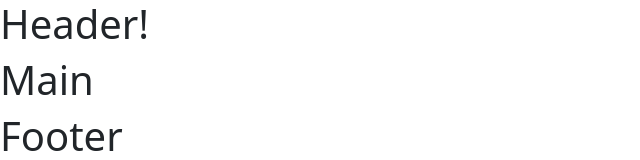
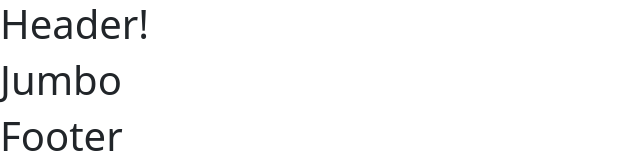
Before and after one commit to giuliatognali/boolsteam-frontend, a Vue app: page / in a window 1280 px wide. Shown: the top 160 px of the page, without its empty margins (0-640 px from the left). Built offline with nearby package versions, Linux system fonts and the light colour scheme.

Commit message:
scaffolding components

```diff
--- /dev/null
+++ b/src/components/DiscountGames.vue
@@ -0,0 +1,14 @@
+<script>
+export default{
+  name: 'DiscountGames'
+}
+</script>
+
+<template>
+
+</template>
+
+<style lang="scss" scoped>
+
+
+</style>
--- /dev/null
+++ b/src/components/GamesList.vue
@@ -0,0 +1,14 @@
+<script>
+export default{
+  name: 'GamesList'
+}
+</script>
+
+<template>
+
+</template>
+
+<style lang="scss" scoped>
+
+
+</style>
--- /dev/null
+++ b/src/components/Jumbo.vue
@@ -0,0 +1,15 @@
+<script>
+export default{
+  name: 'Jumbo'
+}
+</script>
+
+<template>
+    <h1>Jumbo</h1>
+
+</template>
+
+<style lang="scss" scoped>
+
+
+</style>
--- a/src/components/MainApp.vue
+++ b/src/components/MainApp.vue
@@ -1,14 +1,23 @@
 <script>
-export default{
-  name: 'Main'
+import Jumbo from './Jumbo.vue';
+import DiscountGames from './DiscountGames.vue';
+import GamesList from './GamesList.vue';
+
+export default {
+  name: 'Main',
+  components: {
+    Jumbo,
+    DiscountGames,
+    GamesList
+  }
+
 }
 </script>
 
 <template>
-    <h1>Main</h1>
+  <Jumbo />
+  <DiscountGames />
+  <GamesList />
 </template>
 
-<style lang="scss" scoped>
-
-
-</style>
+<style lang="scss" scoped></style>
```
